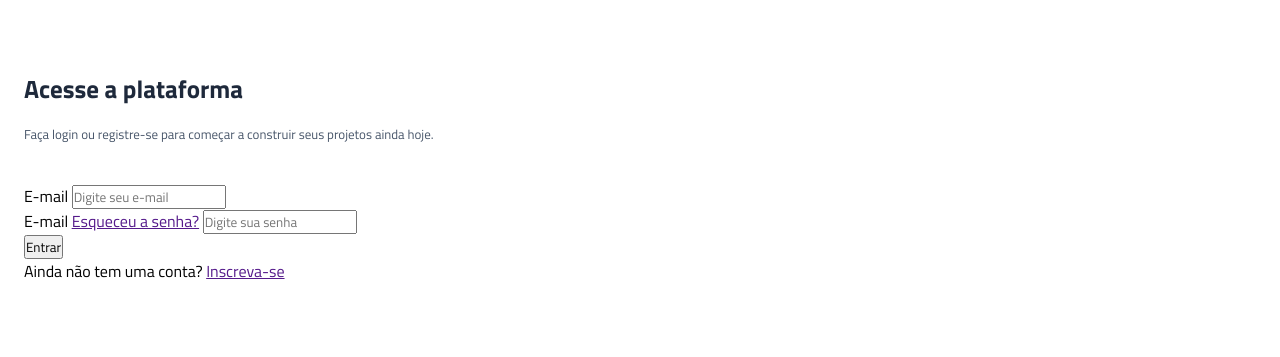
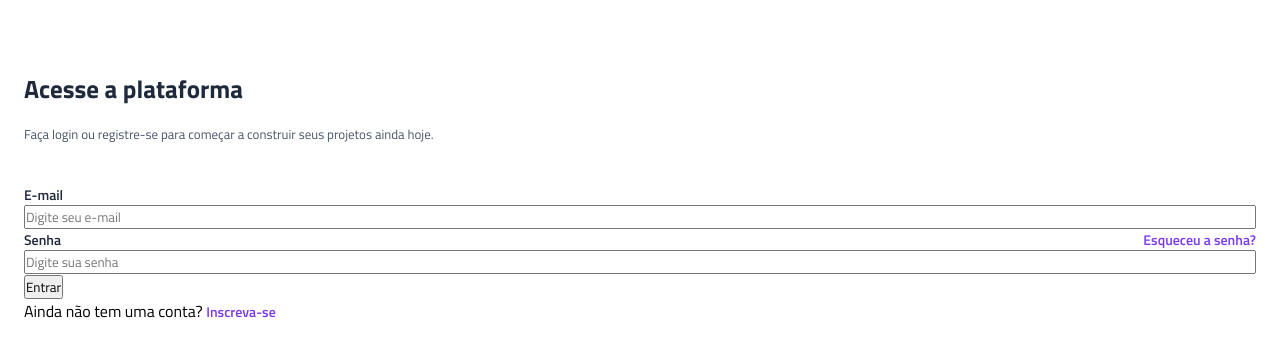
Before and after one commit to Gustavo-Nasci/projeto-vertigo, a plain HTML site: page index.html in a window 1280 px wide. Shown: the part 123-480 px from the top of the page. Drawn offline with Linux system fonts and the light colour scheme.

Commit message:
estilização dos labels e das âncoras da seção de login

```diff
--- a/index.html
+++ b/index.html
@@ -30,8 +30,10 @@
                     <input type="email" placeholder="Digite seu e-mail" id="email">
                 </div>
                 <div class="input-box">
-                    <label for="senha">E-mail</label>
-                    <a href="">Esqueceu a senha?</a>
+                    <div>
+                        <label for="senha">Senha</label>
+                        <a href="">Esqueceu a senha?</a>
+                    </div>
                     <input type="password" placeholder="Digite sua senha" id="senha">
                 </div>
 
--- a/style.css
+++ b/style.css
@@ -12,6 +12,7 @@
 :root {
     --gray-800: #1E293B;
     --gray-600: #475569;
+    --purple: #7C3AED;
 }
 
 /* numero = 20 */
@@ -48,4 +49,31 @@ main {
     color: var(--gray-600);
 }
 
+.input-box {
+    display: flex;
+    flex-direction: column;
+}
+
+.input-box div {
+    display: flex;
+    justify-content: space-between;
+    align-items: center;
+}
+
+.login label {
+    font-size: 0.875rem;
+    color: var(--gray-800);
+    font-weight: 600;
+}
+
+.login a {
+    color: var(--purple);
+    text-decoration: none;
+    font-size: 0.875rem;
+    font-weight: 600;
+}
+
+.login a:hover {
+    text-decoration: underline;
+}
 /* nome da cor, rgb, rgba, hex, hsl, hwb */
```
